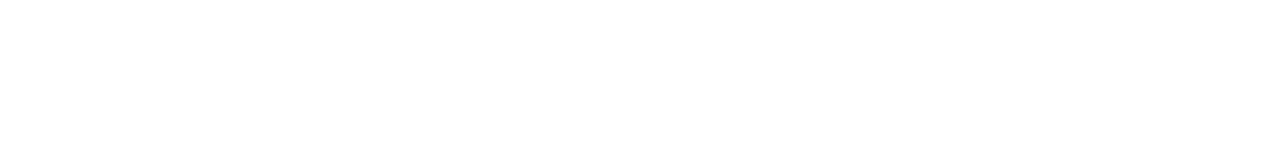
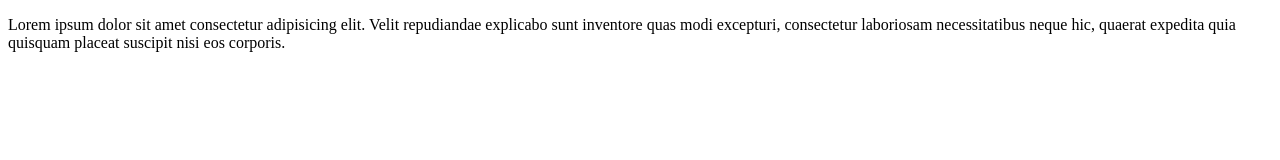
Before and after one commit to gutosen4/projeto-1, a plain HTML site: page index.html in a window 1280 px wide. Drawn offline with Linux system fonts and the light colour scheme.

Commit message:
Adicionado texto no body

```diff
--- a/index.html
+++ b/index.html
@@ -6,6 +6,6 @@
     <title>Currso gratuito Git e Github</title>
 </head>
 <body>
-
+    <p>Lorem ipsum dolor sit amet consectetur adipisicing elit. Velit repudiandae explicabo sunt inventore quas modi excepturi, consectetur laboriosam necessitatibus neque hic, quaerat expedita quia quisquam placeat suscipit nisi eos corporis.</p>
 </body>
 </html>
```
